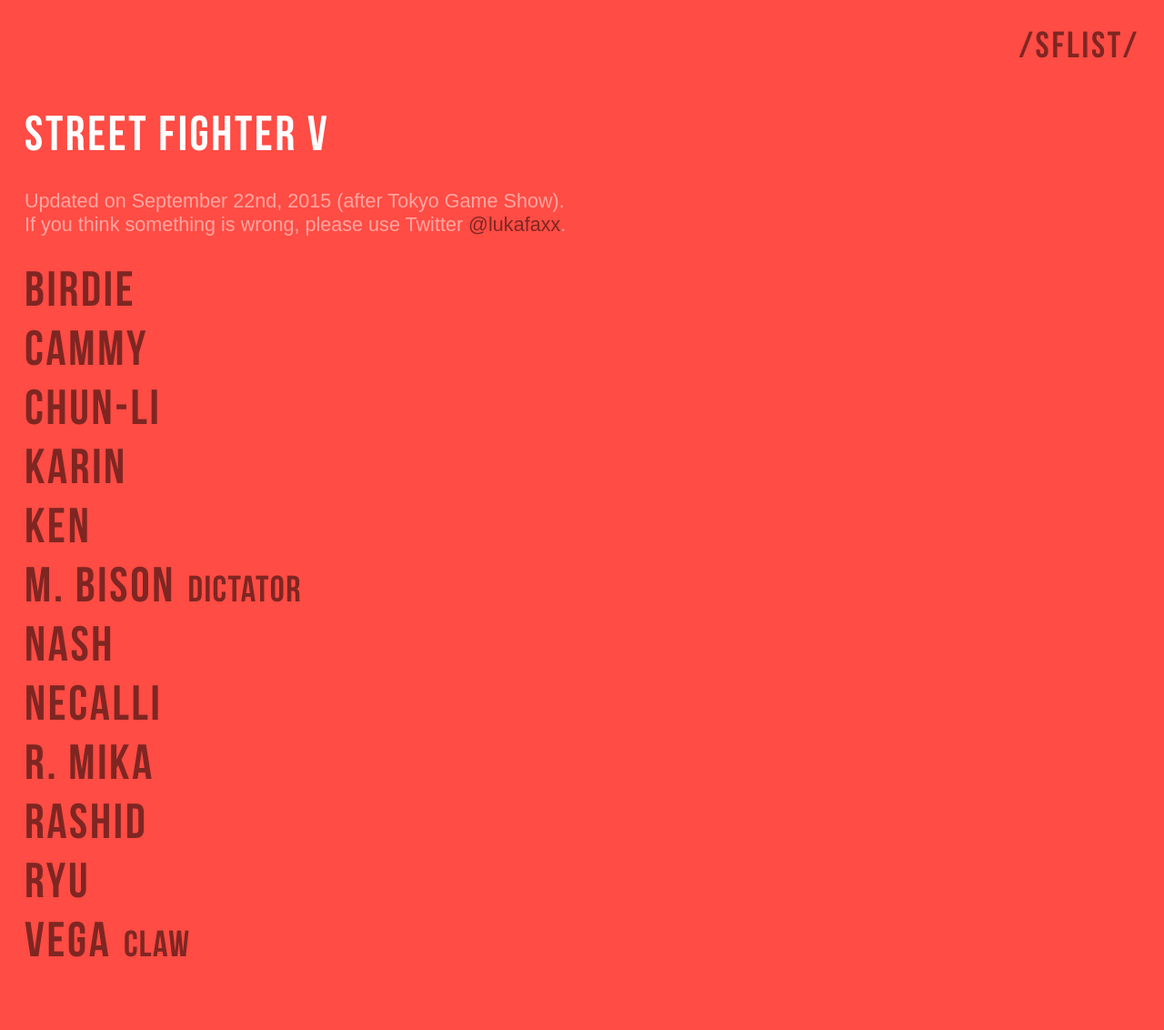
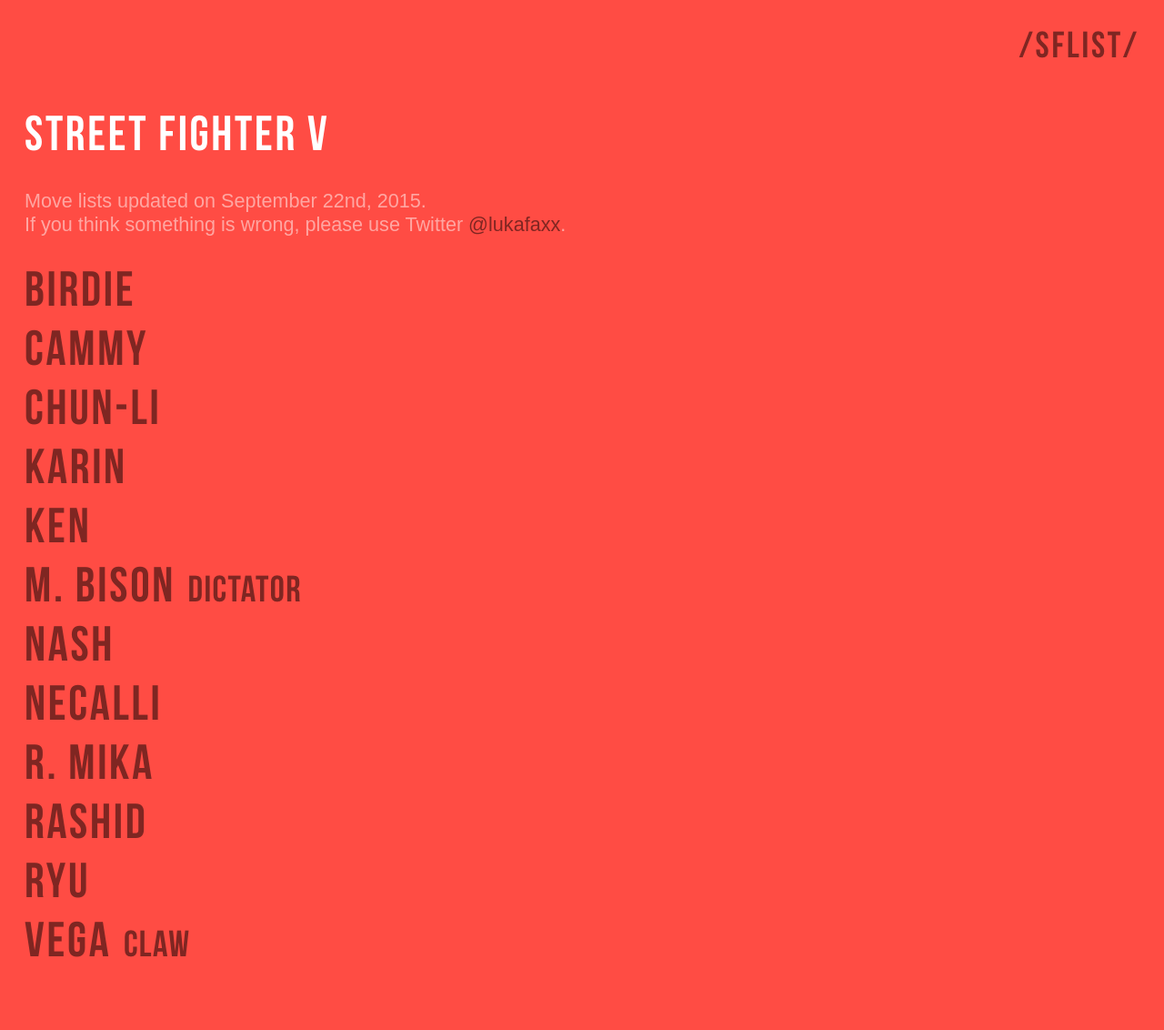
Before and after one commit to lukafaxx/sflist, a Jekyll site: the page built from _game/sf5/index.md, in a window 1280 px wide. Shown: the whole page at 91% size. Built offline with Jekyll 4.4.1, drawn with Linux system fonts in a browser that asks for light colours; nearby versions of some CDN libraries.

Commit message:
enhance design

```diff
--- a/_layouts/game.html
+++ b/_layouts/game.html
@@ -6,7 +6,7 @@
 
 {% if page.permalink contains 'sf5' %}
 <div class="warning">
-Updated on September 22nd, 2015 (after Tokyo Game Show).<br />
+Move lists updated on September 22nd, 2015.<br />
 If you think something is wrong, please use Twitter <a href="https://twitter.com/lukafaxx">@lukafaxx</a>.
 </div>
 {% endif %}
@@ -16,7 +16,11 @@
 
 {% for char in gamechar %}
     {% assign charurl = char.name | downcase | remove:"'" | remove:"-" | remove:"." | remove:" " %}
-    <a class="item" href="{{ site.baseurl }}/{{ game }}/{{ charurl }}/">{{ char.name }}<span class="item-aka">{{ char.aka | join: ' &middot; ' }}</span></a>{% if char.status == "todo" %}<span class="item-todo">(soon)</span>{% endif %}<br />
+    {% if char.status == "todo" %}
+    <span class="item todo">{{ char.name }}<span class="item-aka">{{ char.aka | join: ' &middot; ' }}</span></span><br />
+    {% else %}
+    <a class="item" href="{{ site.baseurl }}/{{ game }}/{{ charurl }}/">{{ char.name }}<span class="item-aka">{{ char.aka | join: ' &middot; ' }}</span></a><br />
+    {% endif %}
 {% endfor %}
 
 <br />
--- a/import/main.css
+++ b/import/main.css
@@ -60,15 +60,14 @@
   margin: 0 .5rem;
 }
 
+.todo {
+  color: rgba(0, 0, 0, 0.25);
+}
+
 .item-aka {
   font-size: .75rem;
   letter-spacing: 0.025rem;
   margin: 0 .25rem;
-}
-
-.item-todo {
-  color: rgba(0, 0, 0, 0.25);
-  font-size: .75rem;
 }
 
 .warning {
```
